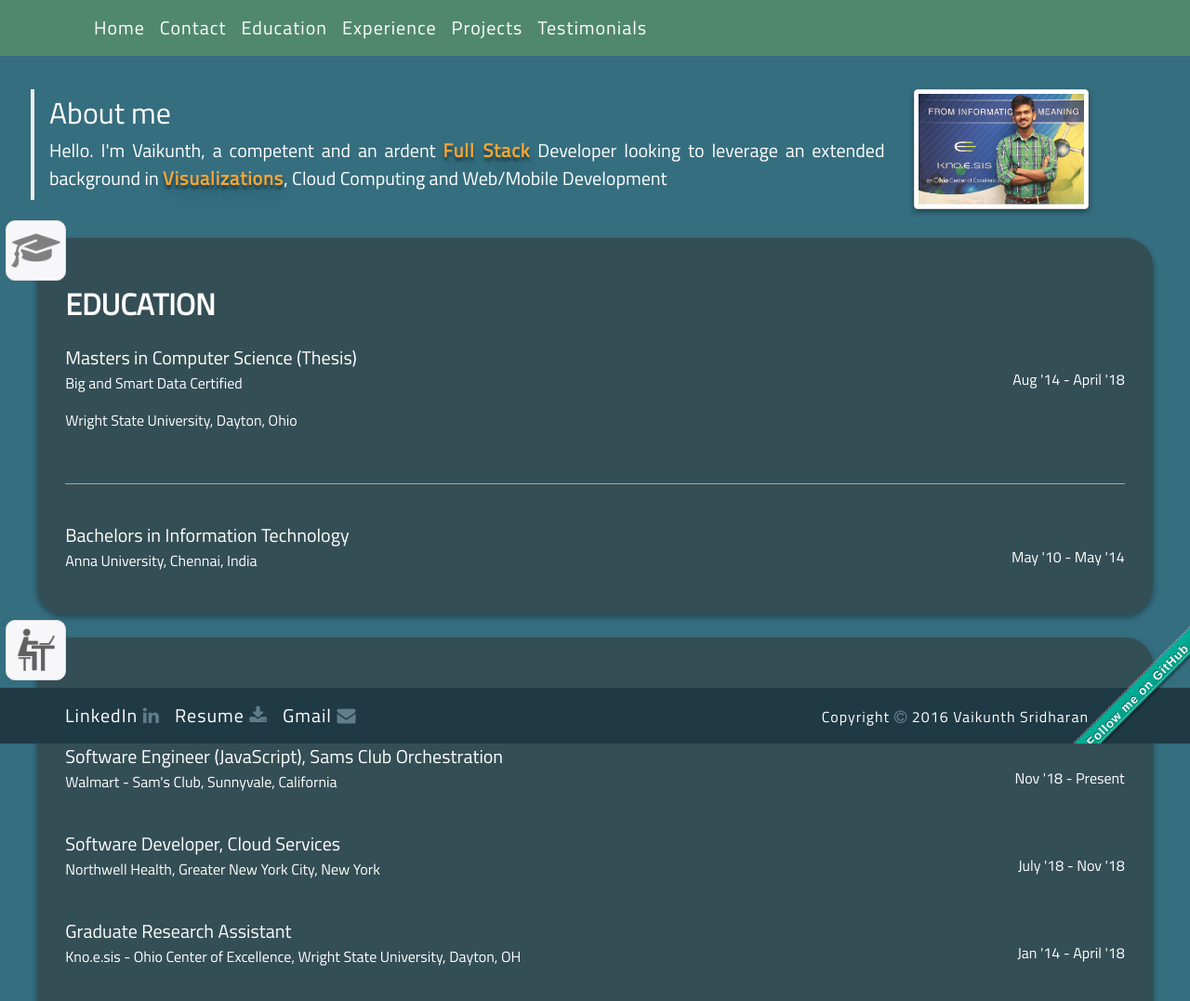
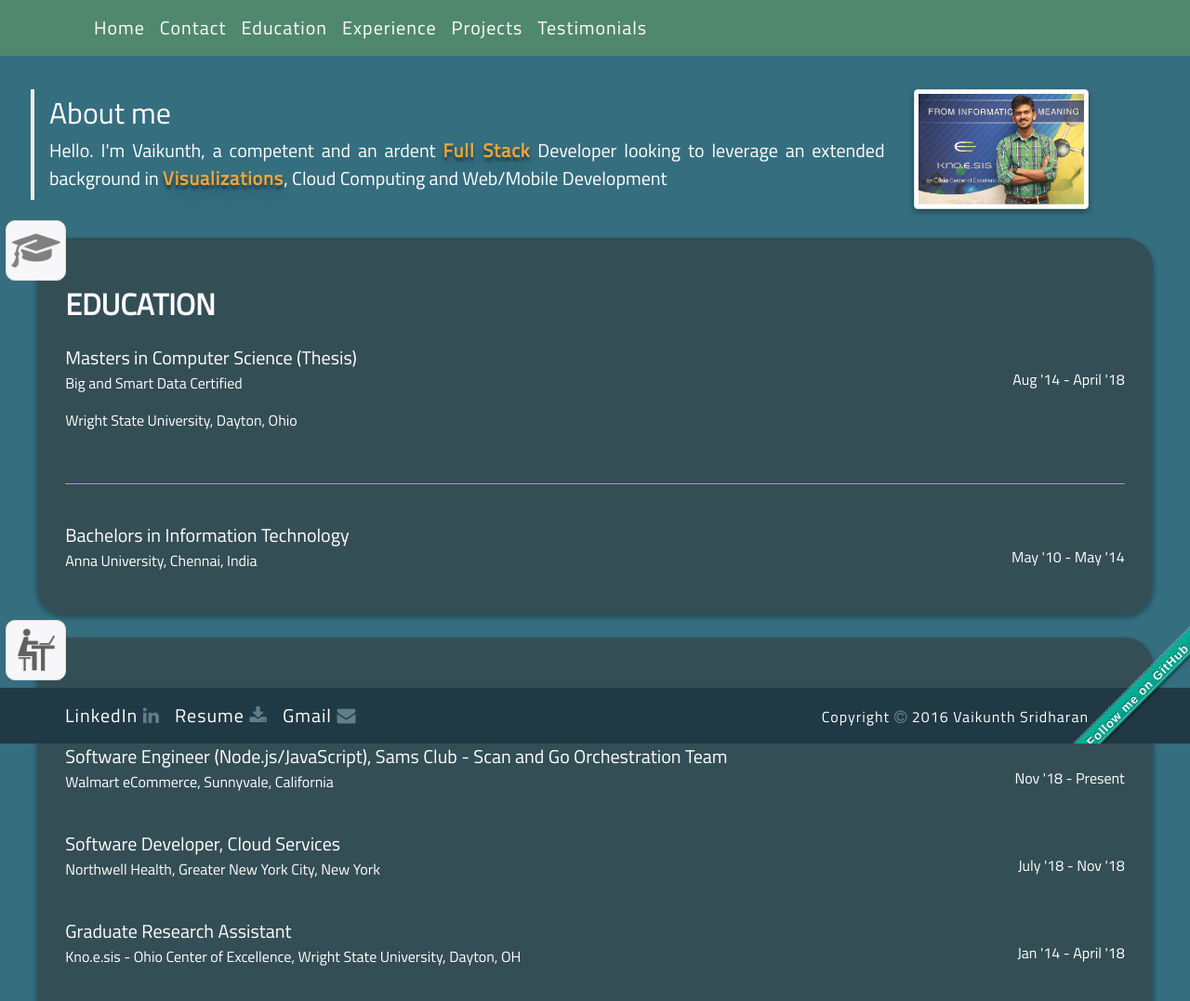
Before and after one commit to vaikzs/vaikzs.github.io, a plain HTML site: page index.html in a window 1280 px wide. Shown: the top 1077 px of the page at 93% size. Drawn offline with nearby package versions, Linux system fonts and the light colour scheme; a script that the page names is missing.

Commit message:
correcting sentence

```diff
--- a/index.html
+++ b/index.html
@@ -178,11 +178,11 @@
             <div class="h2 p-x-0 m-x-2 m-t-3 m-b-0 p-b-0 font-weight-bold  text-white text-uppercase">Experience</div>
             <span href="#" class="p-x-1">
                 <div class="lead p-x-2">
-                    <span class="font-weight-normal">Software Engineer (JavaScript), Sams Club Orchestration</span>
+                    <span class="font-weight-normal">Software Engineer (Node.js/JavaScript), Sams Club - Scan and Go Orchestration Team</span>
                     <br />
                     <span class="pull-sm-right col-xs-0  h6 font-weight-normal">Nov '18 - Present</span>
                 </div>
-                <p class="p-x-2 h7 font-weight-light">Walmart - Sam's Club, Sunnyvale, California<span class="pull-xs-right"></span>
+                <p class="p-x-2 h7 font-weight-light">Walmart eCommerce, Sunnyvale, California<span class="pull-xs-right"></span>
                 </p>
             </span>
             <span href="#" class="p-x-1">
```
